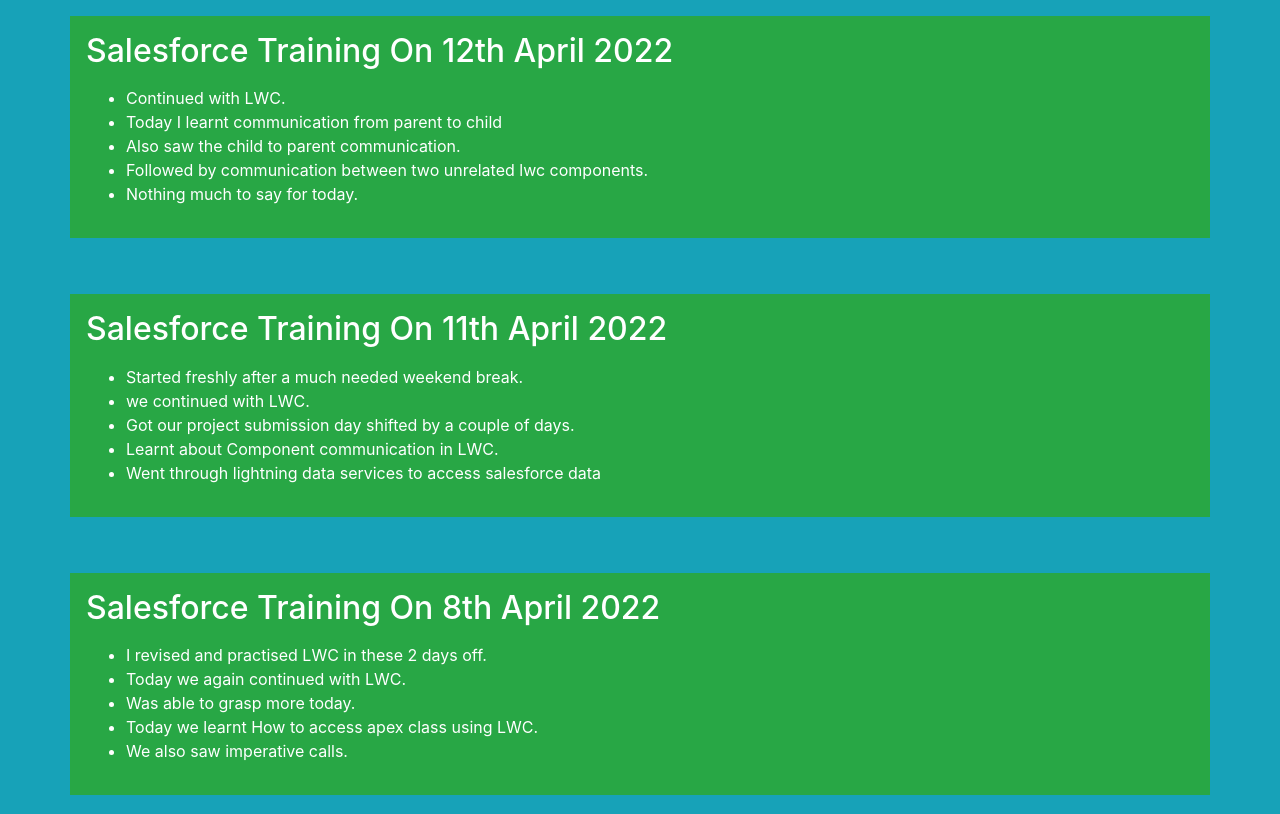
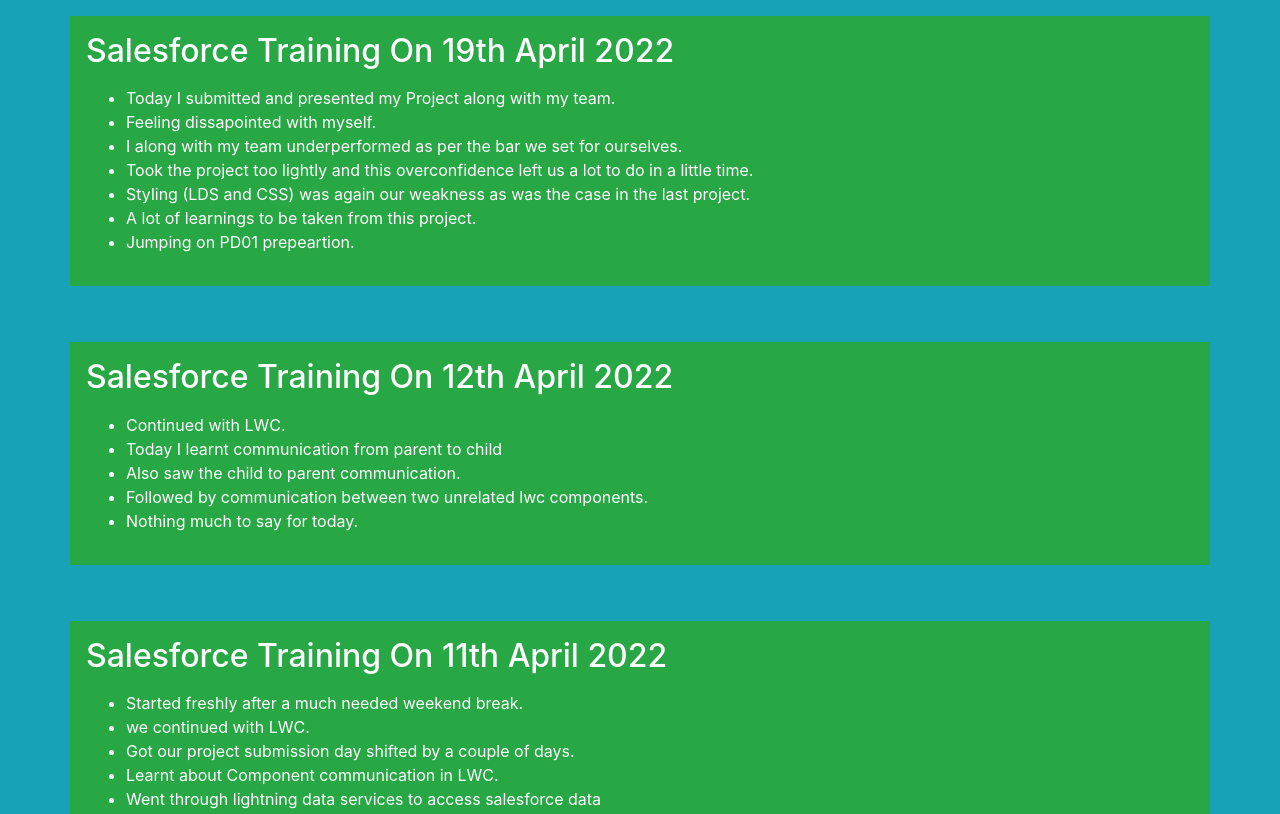
Before and after one commit to itsanubhavanand/itsanubhavanand.github.io, a plain HTML site: page Journ24.html in a window 1280 px wide. Shown: the top 814 px of the page. Drawn offline with nearby package versions, Linux system fonts and the light colour scheme.

Commit message:
Add files via upload

```diff
--- a/Journ24.html
+++ b/Journ24.html
@@ -9,6 +9,28 @@
 
 <body class="card-body p-3 mb-2 bg-info text-white">
 
+<div class="container p-3 mb-2 bg-success text-white">
+
+<h2> Salesforce Training On 19th April 2022 </h2>
+<p>
+	<ul>
+
+  <li>Today I submitted and presented my Project along with my team.</li>
+
+  <li> Feeling dissapointed with myself. </li>
+
+  <li> I along with my team underperformed as per the bar we set for ourselves.</li>
+  <li> Took the project too lightly and this overconfidence left us a lot to do in a little time.  </li>
+  <li> Styling (LDS and CSS) was again our weakness as was the case in the last project. </li>
+   <li> A lot of learnings to be taken from this project.</li>
+   <li> Jumping on PD01 prepeartion. </li>
+
+</ul>
+</p>
+
+</div>
+
+<br><br>
 
 <div class="container p-3 mb-2 bg-success text-white">
 
```
